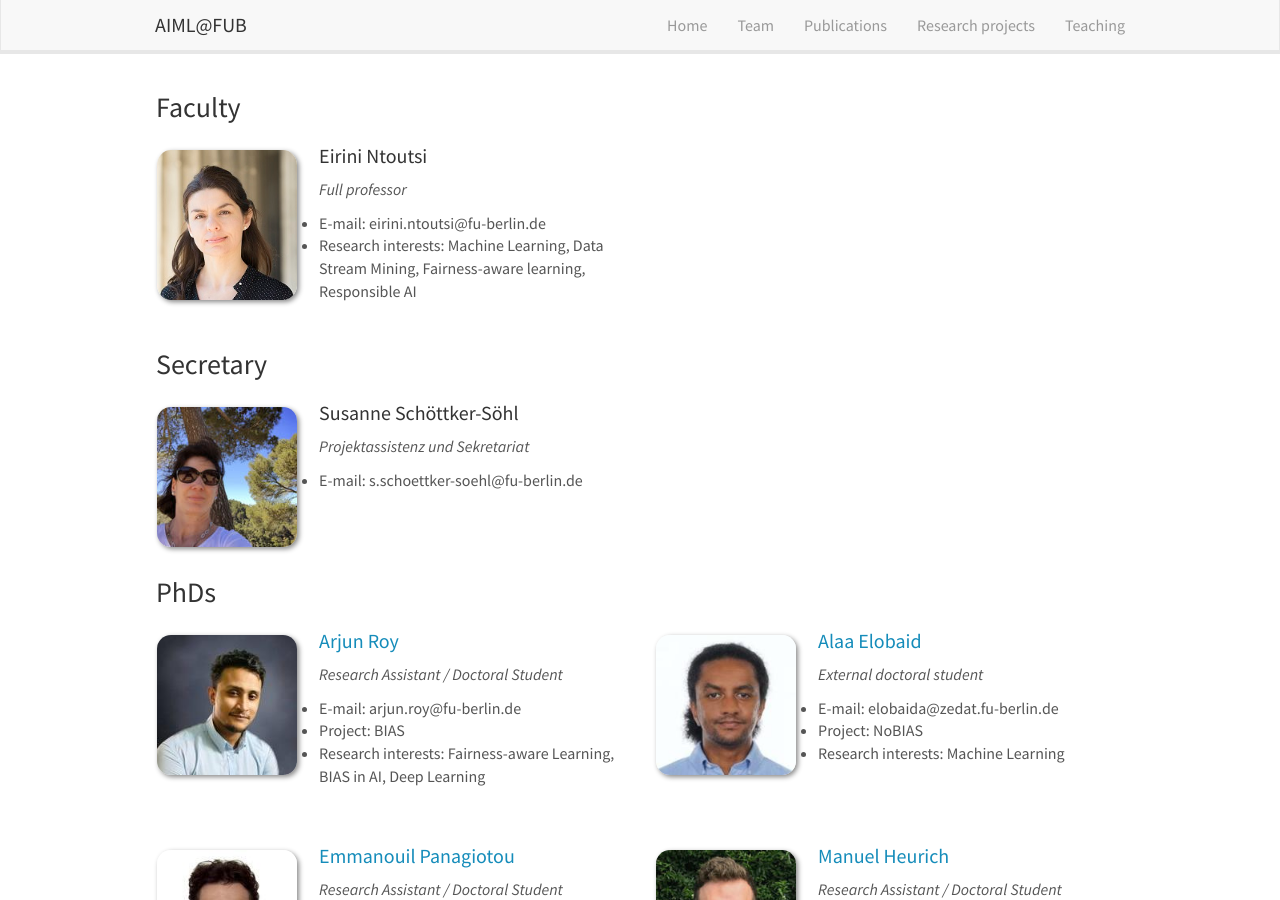
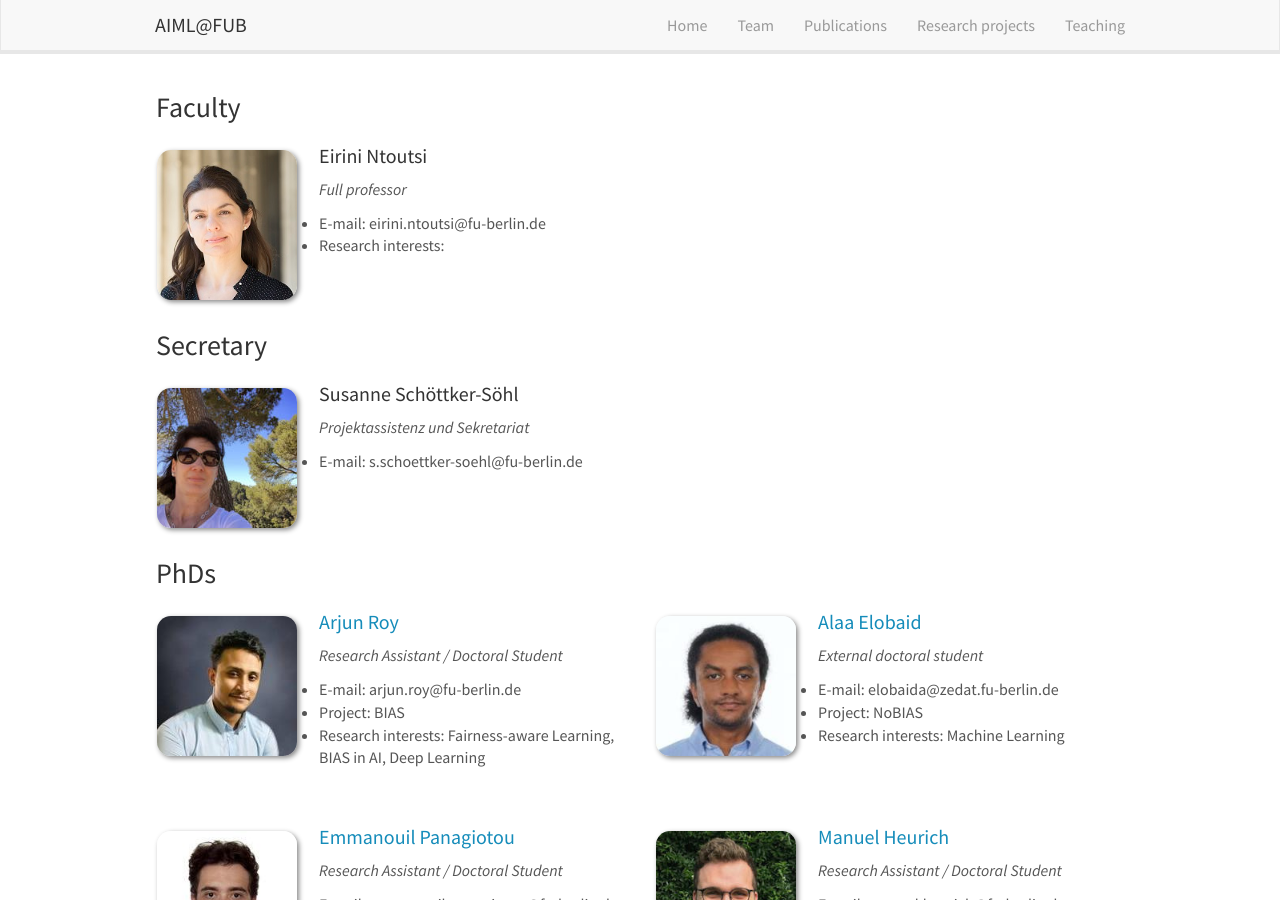
Before and after one commit to AIML-research/AIML-research.github.io, a Jekyll site: the page built from _pages/team.md, in a window 1280 px wide and 900 px high. Built offline with Jekyll 4.4.1, drawn with Linux system fonts in a browser that asks for light colours; nearby versions of some CDN libraries.

Commit message:
Update faculty.yml

```diff
--- a/_data/faculty.yml
+++ b/_data/faculty.yml
@@ -5,4 +5,3 @@
   number_educ: 0
   education1:
   website:
-  interest: Machine Learning, Data Stream Mining, Fairness-aware learning, Responsible AI
```
